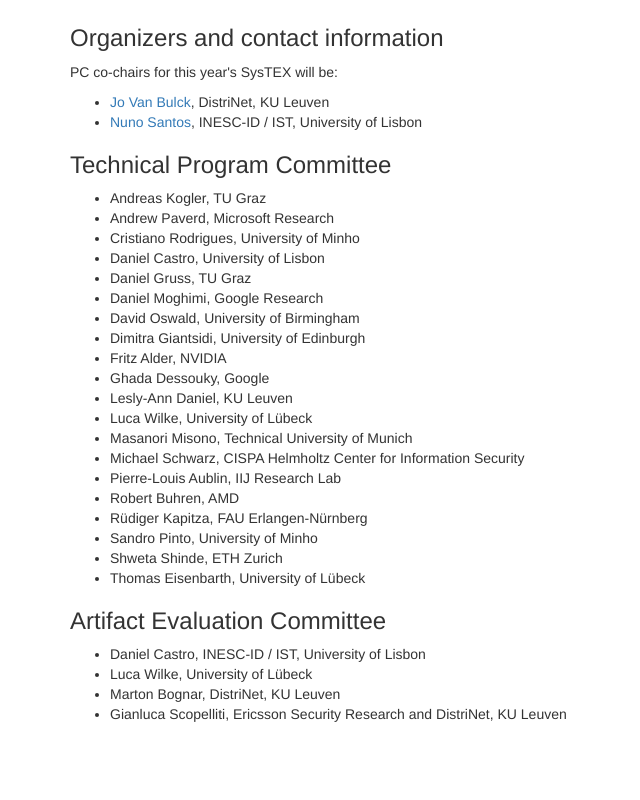
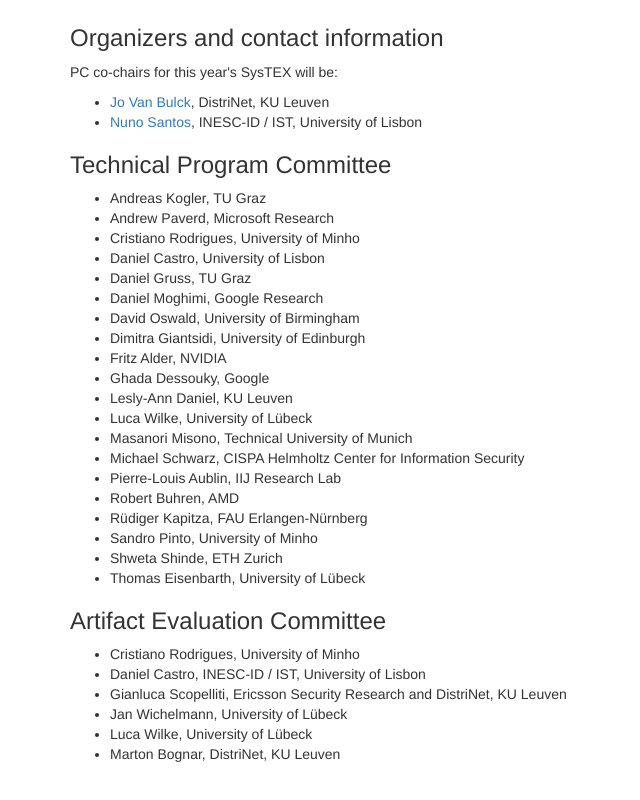
Before and after one commit to systex24/systex24.github.io, a plain HTML site: page committee.html in a window 1280 px wide. Shown: the part 382-1182 px from the top of the page, without its empty margins (0-640 px from the left). Before the commit the page ends 1156 px from the top, so only its background shows below. Drawn offline with nearby package versions, Linux system fonts and the light colour scheme.

Commit message:
add AEC members

```diff
--- a/committee.html
+++ b/committee.html
@@ -83,10 +83,12 @@
         <h3>Artifact Evaluation Committee</h3>
 
         <ul>
+            <li>Cristiano Rodrigues, University of Minho</li>
             <li>Daniel Castro, INESC-ID / IST, University of Lisbon</li>
+            <li>Gianluca Scopelliti, Ericsson Security Research and DistriNet, KU Leuven</li>
+	    <li>Jan Wichelmann, University of Lübeck</li>
             <li>Luca Wilke, University of Lübeck</li>
             <li>Marton Bognar, DistriNet, KU Leuven</li>
-            <li>Gianluca Scopelliti, Ericsson Security Research and DistriNet, KU Leuven</li>
         </ul>
 
 <p></p>
```
